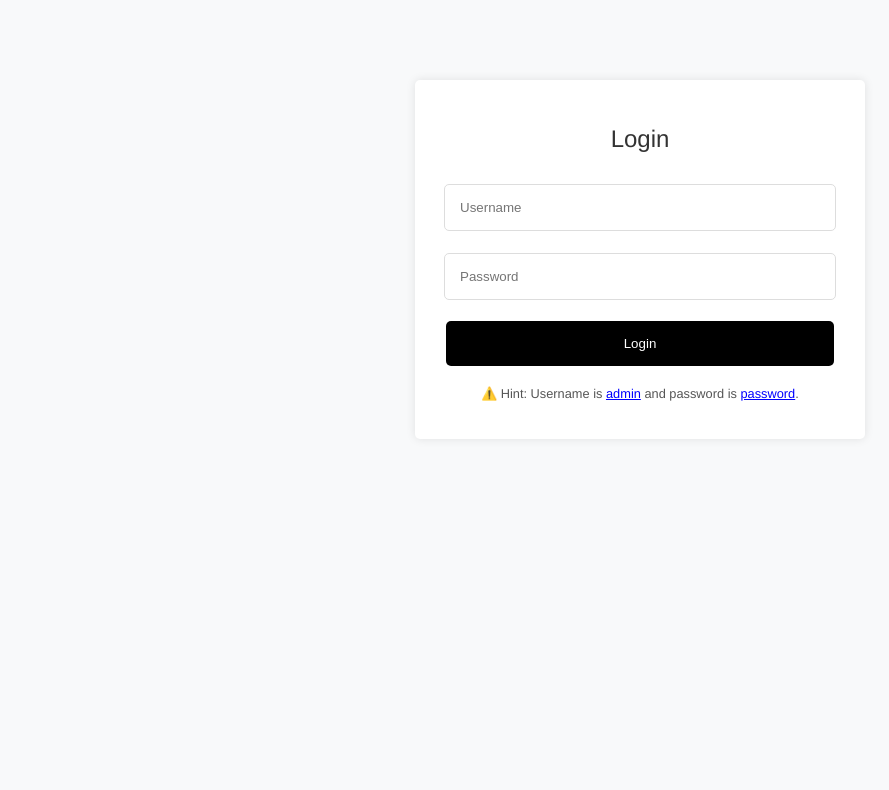
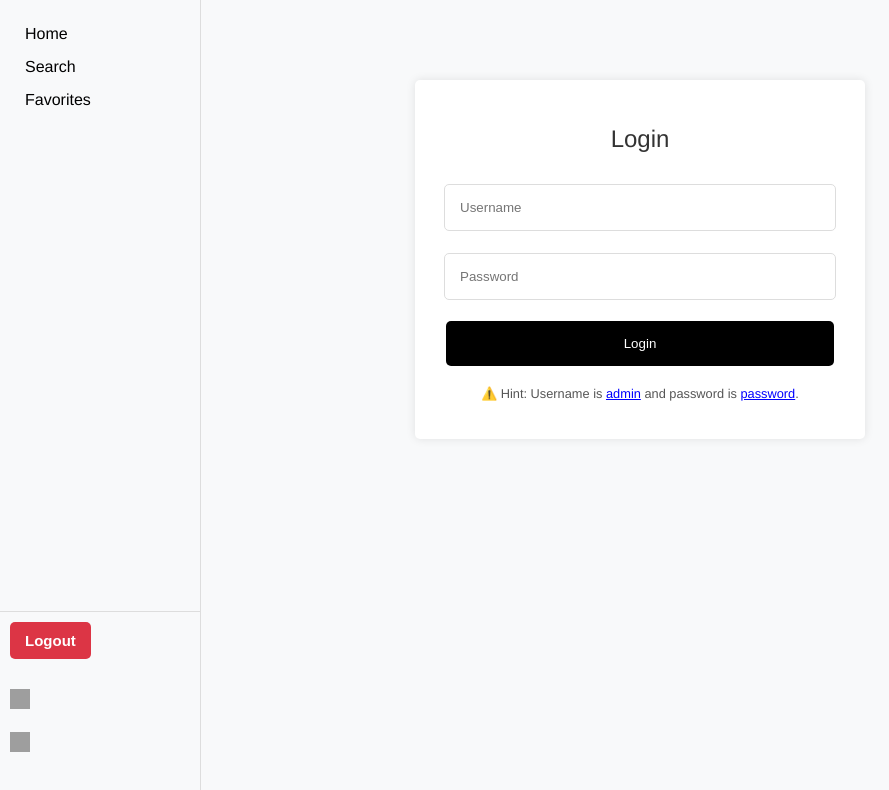
Before and after one commit to zurane/itunes-search-api, a React (Create React App) app in the folder client/: page / in a window 1280 px wide. Shown: the top 790 px of the page, without its empty margins (0-889 px from the left). Built offline with nearby package versions, Linux system fonts and the light colour scheme; grey boxes are pictures that could not be loaded; a web font is replaced by a local one.

Commit message:
App Side Menu created

```diff
--- a/client/src/App.css
+++ b/client/src/App.css
@@ -17,17 +17,69 @@ body {
   text-align: center;
 }
 
+.app-side-menu {
+  position: fixed;
+  top: 0;
+  left: 0;
+  width: 200px;
+  height: 100%;
+  overflow: hidden;
+  background-color: #f8f9fa;
+  border-right: 1px solid #ddd;
+}
+
+.side-menu-items ul {
+  padding: 0;
+  margin: 0;
+}
+
+.side-menu-items {
+  padding: 25px;
+}
+.side-menu-items .side-menu-item {
+  list-style: none;
+  margin-bottom: 15px;
+}
+
+.side-menu-footer {
+  position: absolute;
+  bottom: 25px;
+  left: 0;
+  width: 100%;
+  border-top: 1px solid #ddd;
+  background-color: #f8f9fa;
+  text-align: left;
+  padding: 10px;
+  font-size: 14px;
+  color: #777;
+  display: block;
+  gap: 5px;
+  font-weight: 500;
+}
+
+.footer-icons {
+  margin-top: 20px;
+  display: block;
+  gap: 5px;
+}
+
+.footer-icons img {
+  width: 20px;
+  height: 20px;
+  margin: 10px 0;
+}
+
 .favorites-container {
   position: fixed;
   overflow: hidden;
-  top: 27px;
-  right: 40px;
-  width: 450px;
+  top: 0px;
+  right: 0px;
+  height: 100%;
   background: white;
   border: 3px solid #ececec;
-  border-radius: 10px;
   box-shadow: -5px 0 10px rgba(0, 0, 0, 0.048);
   padding: 10px;
+  transition: 0.3s ease-in-out;
 }
 
 .favorites-list {
@@ -116,8 +168,6 @@ h1 {
   border-radius: 50px;
   font-size: 16px;
 }
-
-
 
 .search-select {
   padding: 5px;
--- a/client/src/App.js
+++ b/client/src/App.js
@@ -5,6 +5,7 @@ import itunes_logo from "./assets/itunes_logo.svg";
 import { PiHeart } from "react-icons/pi";
 import "./App.css";
 import Favorites from "./Favorites";
+import AppSideMenu from "./AppSideMenu";
 
 function App() {
   const [term, setTerm] = useState("");
@@ -62,6 +63,7 @@ function App() {
 
   return (
     <>
+    <AppSideMenu/>
       <div className="app-container">
         {!token ? (
           <Login setToken={setToken} />
--- a/client/src/AppSideMenu.js
+++ b/client/src/AppSideMenu.js
@@ -1,3 +1,24 @@
-function AppSideMenu() {
-  return <div className="app-side-menu"></div>;
+function AppSideMenu({handleLogout}) {
+  // This component represents the side menu of the application.
+  return (
+    <div className="app-side-menu">
+      <div className="side-menu-items">
+        <ul>
+          <li className="side-menu-item">Home</li>
+          <li className="side-menu-item">Search</li>
+          <li className="side-menu-item">Favorites</li>
+        </ul>
+      </div>
+      <div className="side-menu-footer">
+        <button className="logout-button">Logout</button>
+        <div className="footer-icons">
+          <img src="path/to/icon1.png" alt="Icon 1" className="footer-icon" />
+          <br/>
+          <img src="path/to/icon2.png" alt="Icon 2" className="footer-icon" />
+        </div>
+      </div>
+    </div>
+  );
 }
+
+export default AppSideMenu;
--- a/client/src/Favorites.js
+++ b/client/src/Favorites.js
@@ -3,7 +3,7 @@ import { PiMinusLight, PiCaretCircleDownThin } from "react-icons/pi";
 function Favorites({ favorites, removeFromFavorites, expand, setExpand }) {
   return (
     <div
-      style={{ height: expand ? "70%" : "5%" }}
+      style={{ width: expand ? "40%" : "0" }}
       className="favorites-container"
     >
       <div className="fav-header">
```
